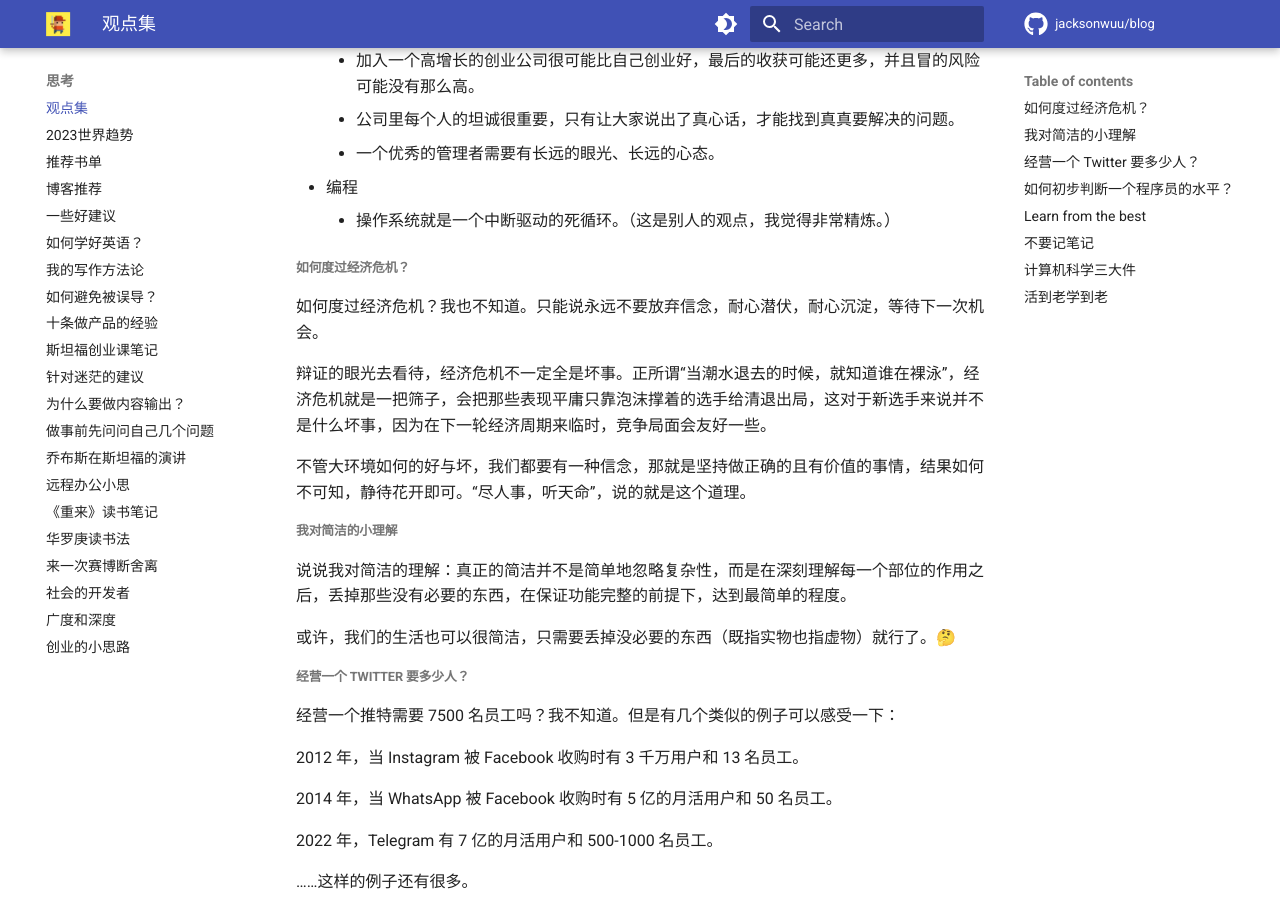
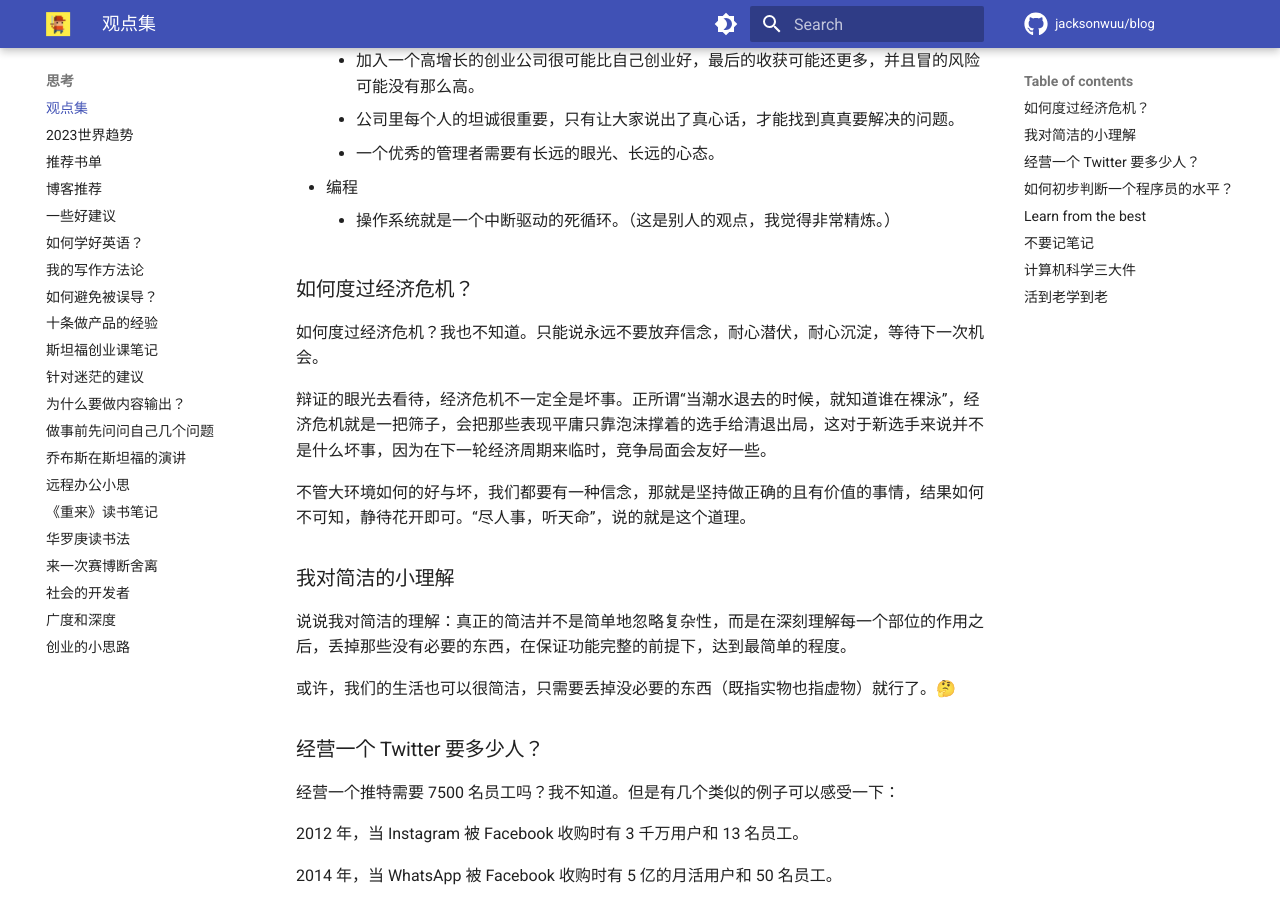
Before and after one commit to jacksonwuu/blog, an MkDocs documentation site: the page built from docs/thinking/观点集.md, in a window 1280 px wide and 900 px high, scrolled down 2547 px. Built offline with MkDocs 1.6.1 and Material for MkDocs 9.7.7, drawn with Linux system fonts in a browser that asks for light colours; comment, search, counter and statistics services are not loaded.

Commit message:
Update post format

```diff
--- a/docs/thinking/观点集.md
+++ b/docs/thinking/观点集.md
@@ -69,7 +69,7 @@
 -   编程
     -   操作系统就是一个中断驱动的死循环。（这是别人的观点，我觉得非常精炼。）
 
-##### 如何度过经济危机？
+### 如何度过经济危机？
 
 如何度过经济危机？我也不知道。只能说永远不要放弃信念，耐心潜伏，耐心沉淀，等待下一次机会。
 
@@ -77,13 +77,13 @@
 
 不管大环境如何的好与坏，我们都要有一种信念，那就是坚持做正确的且有价值的事情，结果如何不可知，静待花开即可。“尽人事，听天命”，说的就是这个道理。
 
-##### 我对简洁的小理解
+### 我对简洁的小理解
 
 说说我对简洁的理解：真正的简洁并不是简单地忽略复杂性，而是在深刻理解每一个部位的作用之后，丢掉那些没有必要的东西，在保证功能完整的前提下，达到最简单的程度。
 
 或许，我们的生活也可以很简洁，只需要丢掉没必要的东西（既指实物也指虚物）就行了。🤔
 
-##### 经营一个 Twitter 要多少人？
+### 经营一个 Twitter 要多少人？
 
 经营一个推特需要 7500 名员工吗？我不知道。但是有几个类似的例子可以感受一下：
 
@@ -97,7 +97,7 @@
 
 不得不说，至少在软件领域，小团队也可以有非常强悍的战斗力。
 
-##### 如何初步判断一个程序员的水平？
+### 如何初步判断一个程序员的水平？
 
 我自己总结的，初步判断一个程序员水平的方法，看这三点：英语水平怎么样？平时看什么网站？技术书籍读得怎么样？
 
@@ -111,11 +111,11 @@
 
 同理，如果要提高自己作为程序员的水平，从这三方面入手，立竿见影。
 
-##### Learn from the best
+### Learn from the best
 
 我一直秉持的一个理念：无论在哪个行业都要向行业里最厉害的那批人学习，用英语表达就是 Learn from the best。找到行业里最厉害的人，去看他们的文章和书，去听他们的演讲，去观察他们的日常活动，去模仿他们做事的方式，甚至给他们发邮件，想办法和他们沟通，大胆向他们请教。这样做，可以少走无数本没必要走的弯路。
 
-##### 不要记笔记
+### 不要记笔记
 
 以前上学的时候从来没有考虑过“听课效率”这件事，老师们倡导的就是上课要好好记笔记，把老师的板书一字不差地给抄下来。现在回头想想其实不对，边听边写这样的操作会不停打断我们注意力，严重降低了“听课效率”。上课那几十分钟里，最重要的是全神贯注地去听讲，尽力理解老师的讲课思路。毕竟笔记随时都可以补充，但是从头到尾给你讲解一个东西的机会稍纵即逝。
 
@@ -125,13 +125,13 @@
 
 BTW，很多国外大学在这方面就做得不错，他们会制作好课程笔记直接发给学生，同时建议学生上课不要记笔记。
 
-##### 计算机科学三大件
+### 计算机科学三大件
 
 计算机网络、操作系统和数据库，是我认为的，在个人学习方面，投资收益率最高的三类技术。它们有几个特点，第一，这些技术是计算机（互联网）世界的水电煤，它们被应用在几乎每一个角落，很多上层应用实际上只是这几类技术的组合；第二，这些技术的保质期非常长，能让你一次学习终身受益，几乎没有知识失效的风险。
 
 根据我自己的亲身体验，学习这些技术最好的方式是跟着顶尖大学的公开课来学，操作系统课程我推荐 MIT 的，计算机网络课程我推荐斯坦福的，数据库课程我推荐 CMU 的。不妨找来看看。
 
-##### 活到老学到老
+### 活到老学到老
 
 人衰老的一大特征就是不再学习新事物，对任何新事物都失去了兴趣，认定自己已经“学不动了”，认定自己已经“学够了”；衰老的另一大特征是固守己见，爱用一堆陈旧的理论去构筑思想的城墙，却以为自己已经掌握了真理。这两大特征的本质是一样的——自我封闭。
 
```
